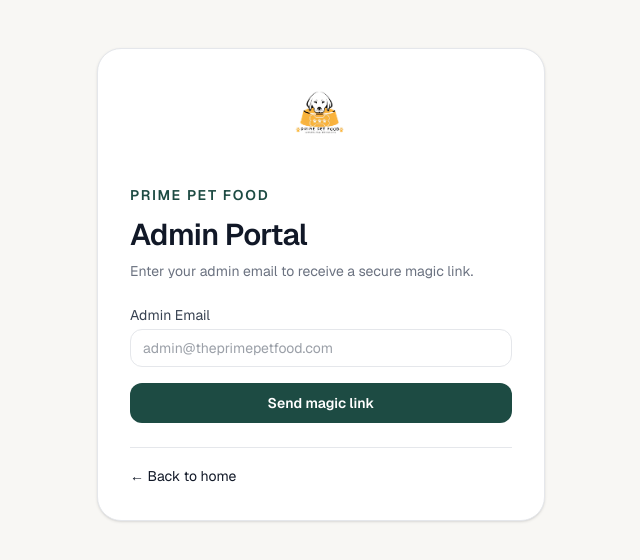
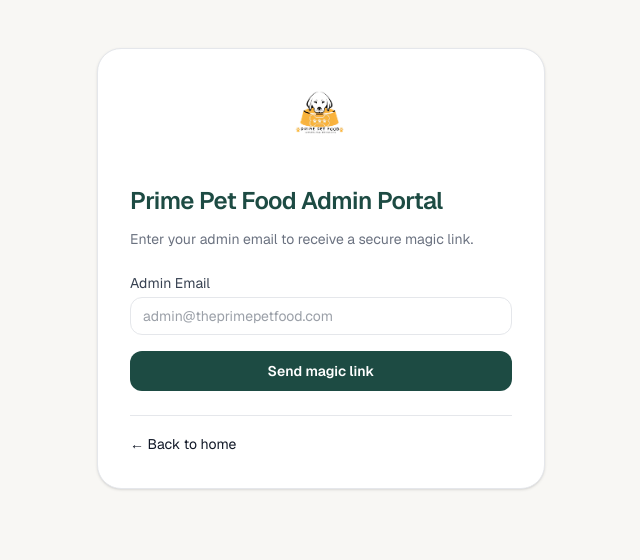
Before and after one commit to dipak1992/prime-pet-food-b2b, a Next.js app: page /admin/login in a window 1280 px wide. Shown: the top 560 px of the page, without its empty margins (319-959 px from the left). Built offline with nearby package versions, Linux system fonts and the light colour scheme.

Commit message:
style: update admin login page header to 'Prime Pet Food Admin Portal'

```diff
--- a/src/app/admin/login/page.tsx
+++ b/src/app/admin/login/page.tsx
@@ -58,9 +58,8 @@
           />
         </div>
 
-        <p className="text-sm font-semibold uppercase tracking-[0.12em] text-[#1d4b43]">Prime Pet Food</p>
-        <h1 className="mt-3 text-3xl font-semibold tracking-tight text-[#111827]">Admin Portal</h1>
-        <p className="mt-2 text-sm text-[#6b7280]">
+        <h1 className="text-2xl font-semibold tracking-tight text-[#1d4b43]">Prime Pet Food Admin Portal</h1>
+        <p className="mt-3 text-sm text-[#6b7280]">
           Enter your admin email to receive a secure magic link.
         </p>
 
```
